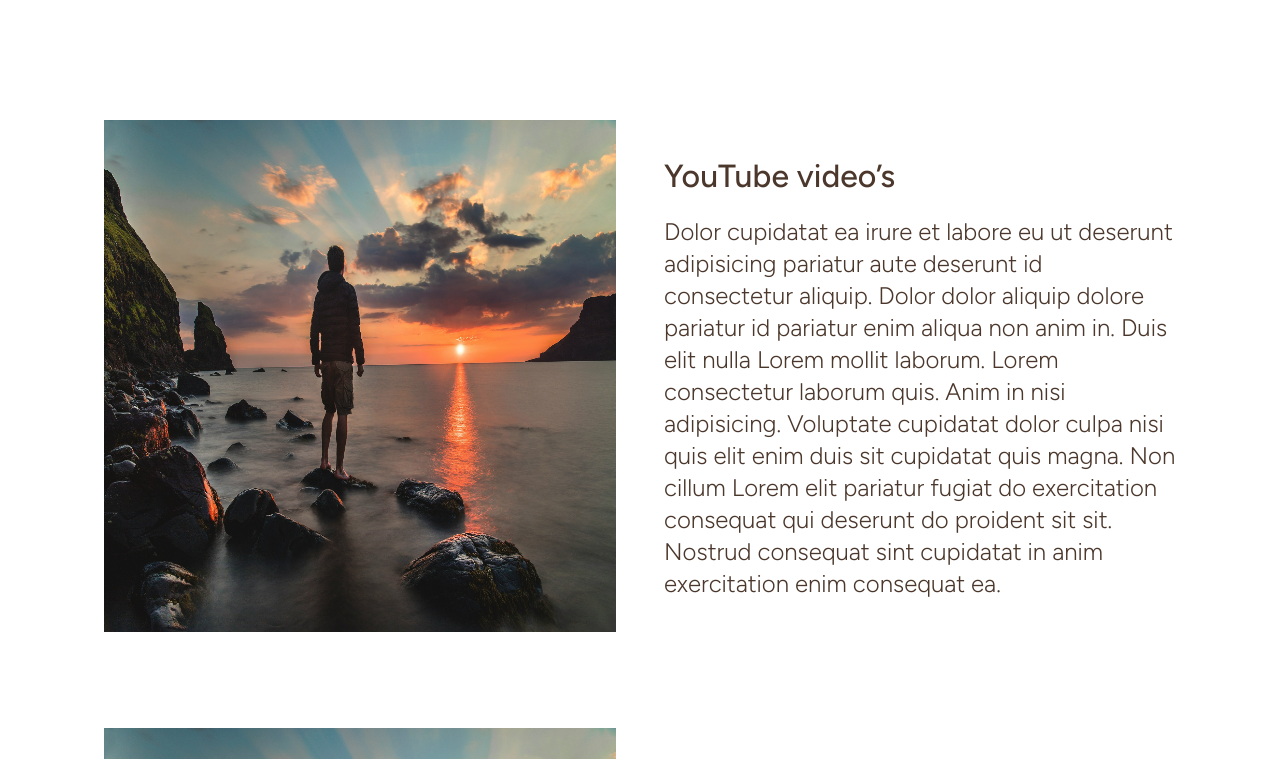
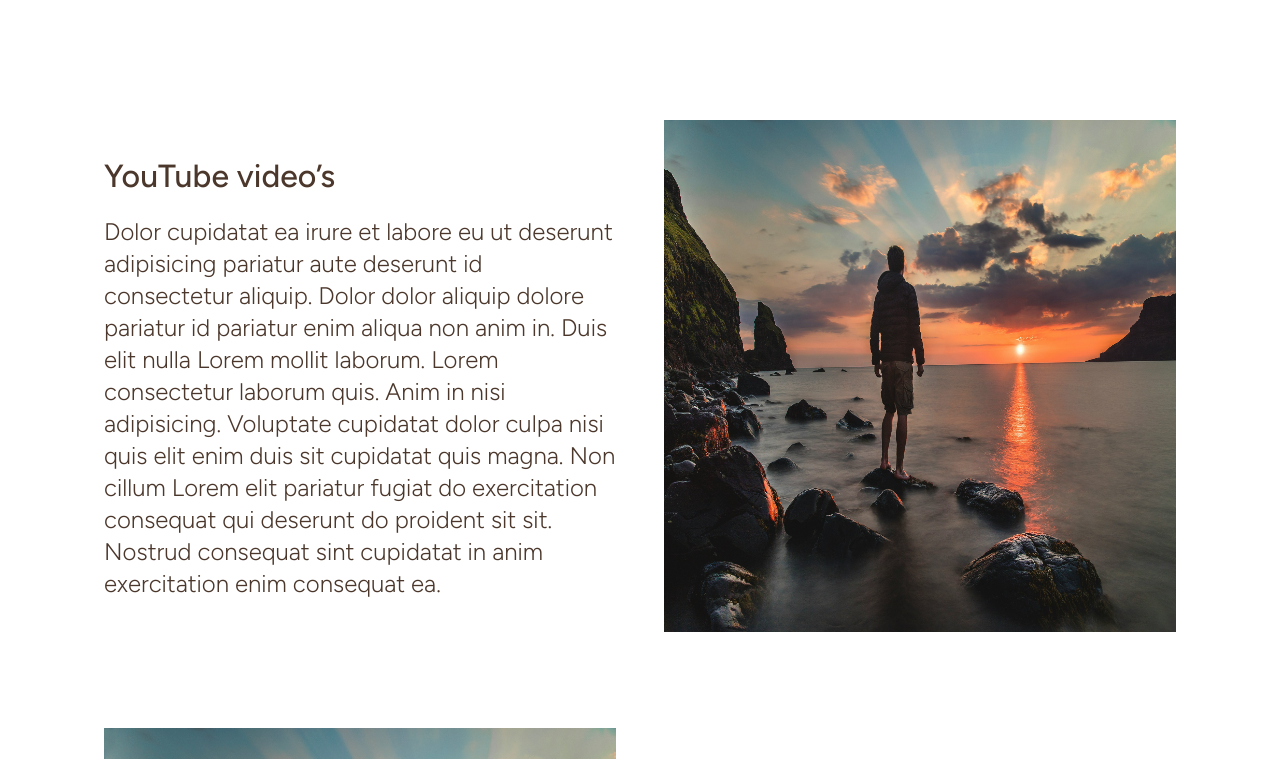
Before and after one commit to GaziRiad/denise-own, a Next.js app: page /over in a window 1280 px wide. Shown: the part 1320-2079 px from the top of the page. Built offline with nearby package versions, Linux system fonts and the light colour scheme.

Commit message:
Fixed reversing blocks

```diff
--- a/components/OverBlocksSection.jsx
+++ b/components/OverBlocksSection.jsx
@@ -14,7 +14,7 @@
           {blocksContent.map((block, i) => (
             <div
               className={`flex flex-col items-center justify-center gap-10 ${
-                i % 2 === 0 ? "flex-row-reverse" : ""
+                i % 2 === 0 ? " xl:flex-row-reverse" : ""
               } xl:flex-row xl:gap-12`}
               key={block.title}
             >
```
